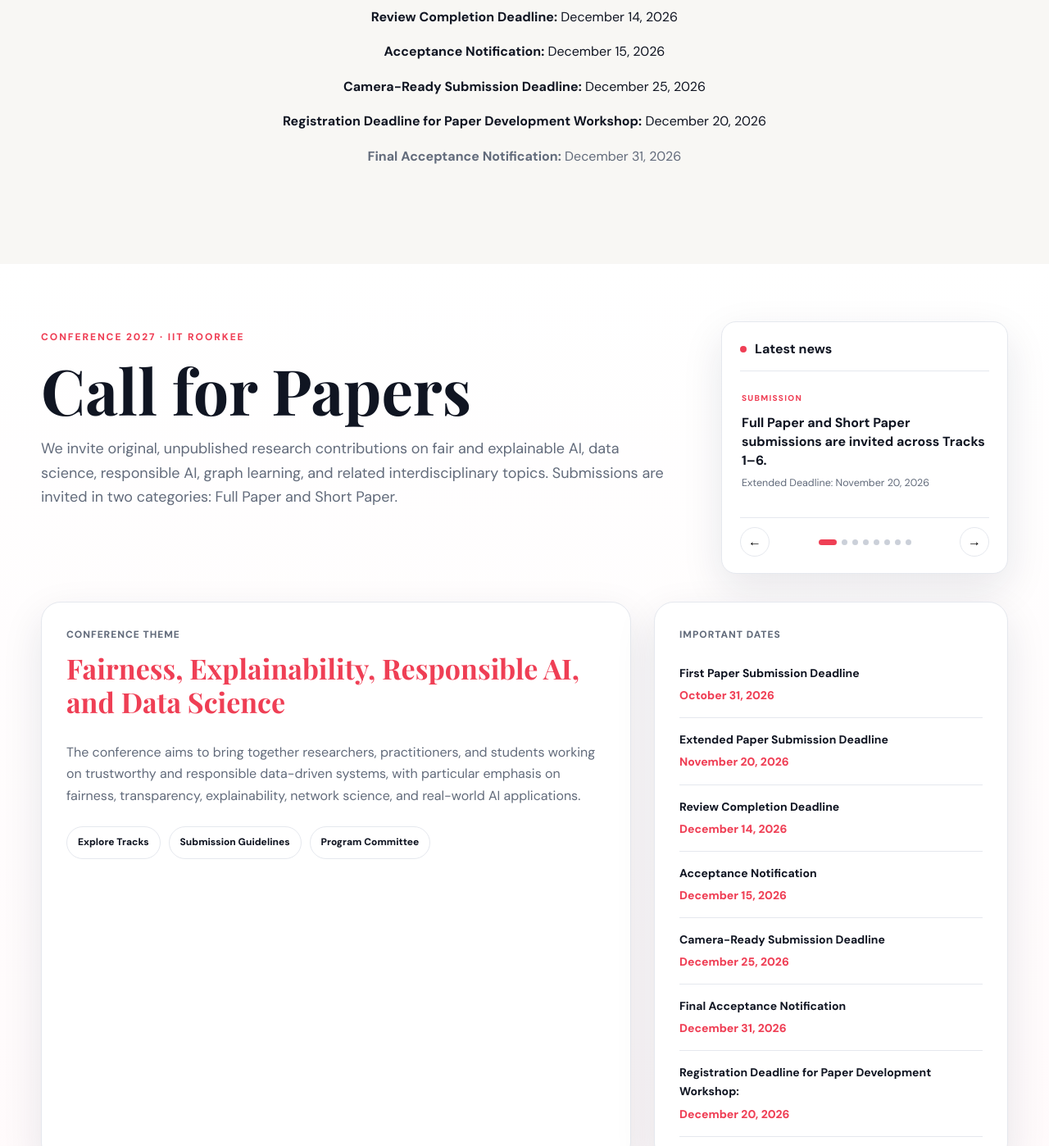
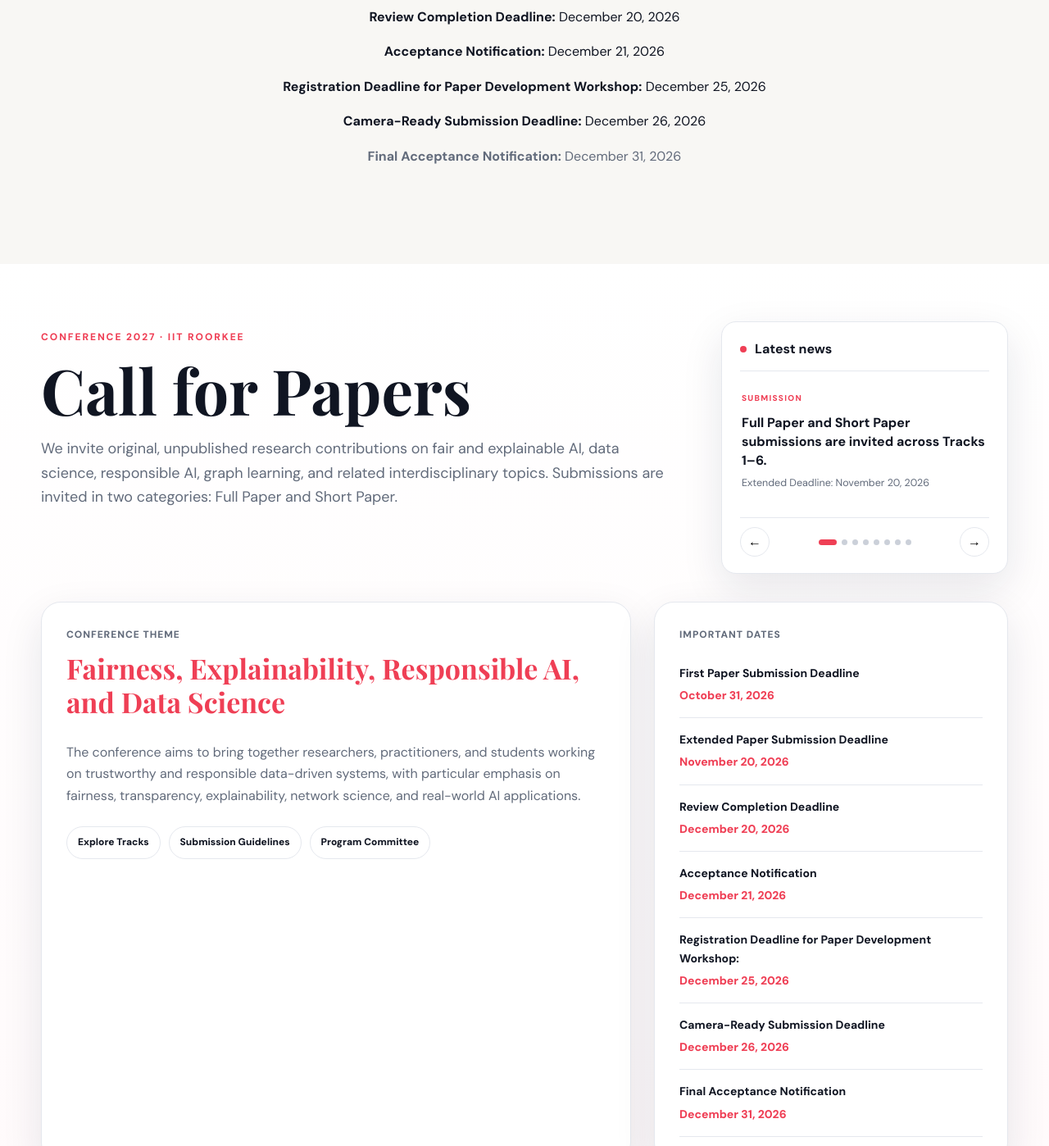
Before and after one commit to fairaiworkshop/fair-ai-data-science-conference-2027, a plain HTML site: page about.html in a window 1280 px wide. Shown: the part 460-1858 px from the top of the page at 82% size. Drawn offline with nearby package versions, Linux system fonts and the light colour scheme.

Commit message:
Update about.html

```diff
--- a/about.html
+++ b/about.html
@@ -56,10 +56,10 @@
           <p>Our Conference on Fair and Explainable AI and Data Science brings together researchers, machine learning engineers, and policy experts to address the dual challenges of algorithmic bias and black-box decision-making in modern AI systems. The conference focuses on technical methodologies, mathematical frameworks, and practical tools designed to ensure automated systems operate transparently, equitably, and reliably across critical domains.</p>
           <p><strong>First Paper Submission Deadline:</strong> October 31, 2026</p>
            <p><strong>Extended Paper Submission Deadline:</strong> November 20, 2026</p>
-          <p><strong>Review Completion Deadline:</strong> December 14, 2026</p>
-          <p><strong>Acceptance Notification:</strong> December 15, 2026</p>
-          <p><strong>Camera-Ready Submission Deadline:</strong> December 25, 2026</p>
-           <p><strong>Registration Deadline for Paper Development Workshop:</strong> December 20, 2026</p>
+          <p><strong>Review Completion Deadline:</strong> December 20, 2026</p>
+          <p><strong>Acceptance Notification:</strong> December 21, 2026</p>
+          <p><strong>Registration Deadline for Paper Development Workshop:</strong> December 25, 2026</p>
+          <p><strong>Camera-Ready Submission Deadline:</strong> December 26, 2026</p>
           <p><strong>Final Acceptance Notification:</strong> December 31, 2026</p>
         </div>
       </div>
@@ -150,11 +150,11 @@
             <p class="mini-label">Important Dates</p>
              <div class="cfp-date-row"><strong>First Paper Submission Deadline</strong><span>October 31, 2026</span></div>
             <div class="cfp-date-row"><strong>Extended Paper Submission Deadline</strong><span>November 20, 2026</span></div>
-            <div class="cfp-date-row"><strong>Review Completion Deadline</strong><span>December 14, 2026</span></div>
-            <div class="cfp-date-row"><strong>Acceptance Notification</strong><span>December 15, 2026</span></div>
-            <div class="cfp-date-row"><strong>Camera-Ready Submission Deadline</strong><span>December 25, 2026</span></div>
+            <div class="cfp-date-row"><strong>Review Completion Deadline</strong><span>December 20, 2026</span></div>
+            <div class="cfp-date-row"><strong>Acceptance Notification</strong><span>December 21, 2026</span></div>
+            <div class="cfp-date-row"><strong>Registration Deadline for Paper Development Workshop:</strong><span>December 25, 2026</span></div>
+            <div class="cfp-date-row"><strong>Camera-Ready Submission Deadline</strong><span>December 26, 2026</span></div>
             <div class="cfp-date-row"><strong>Final Acceptance Notification</strong><span>December 31, 2026</span></div>
-            <div class="cfp-date-row"><strong>Registration Deadline for Paper Development Workshop:</strong><span>December 20, 2026</span></div>
           </aside>
         </div>
       </div>
```
